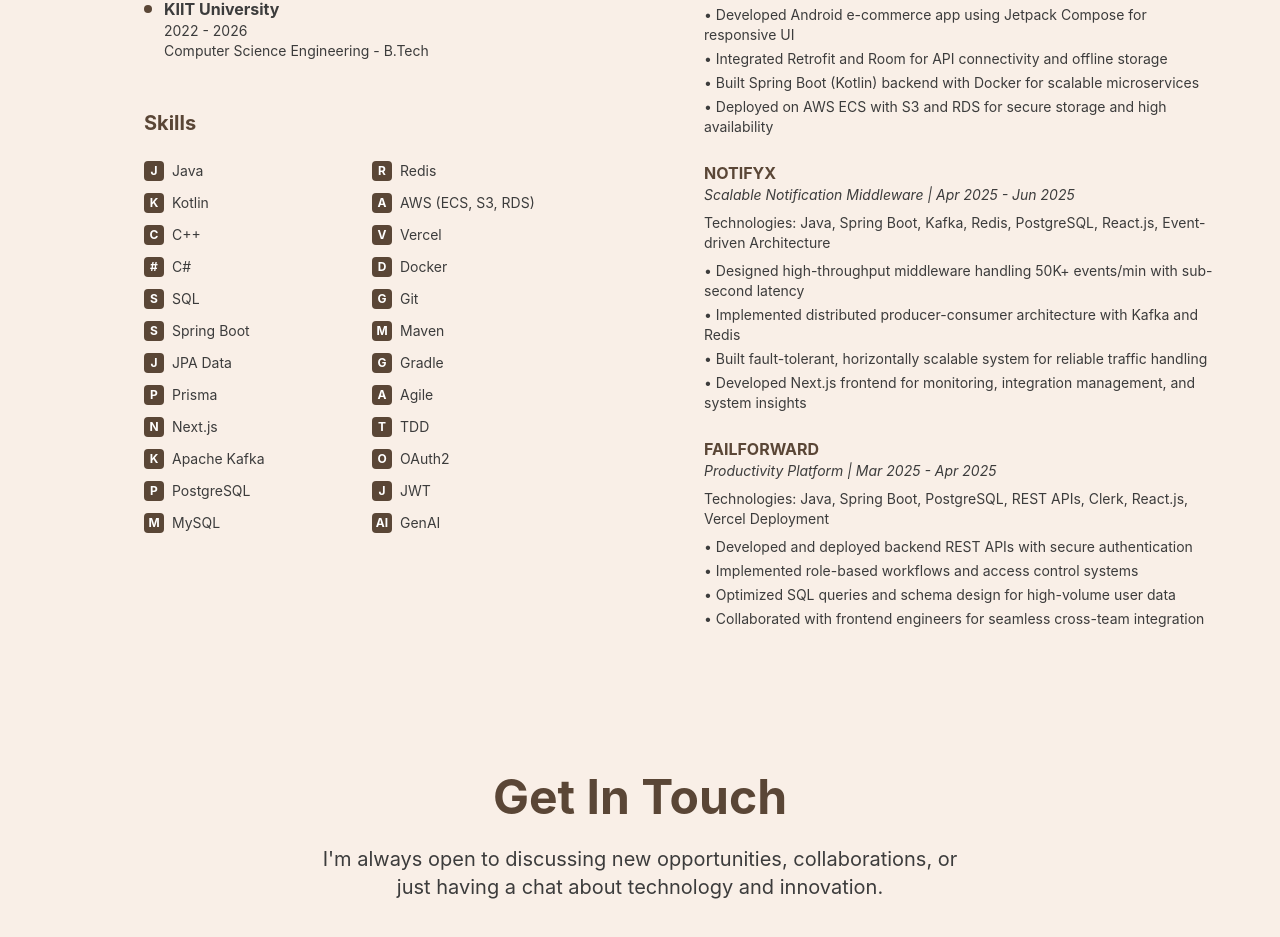
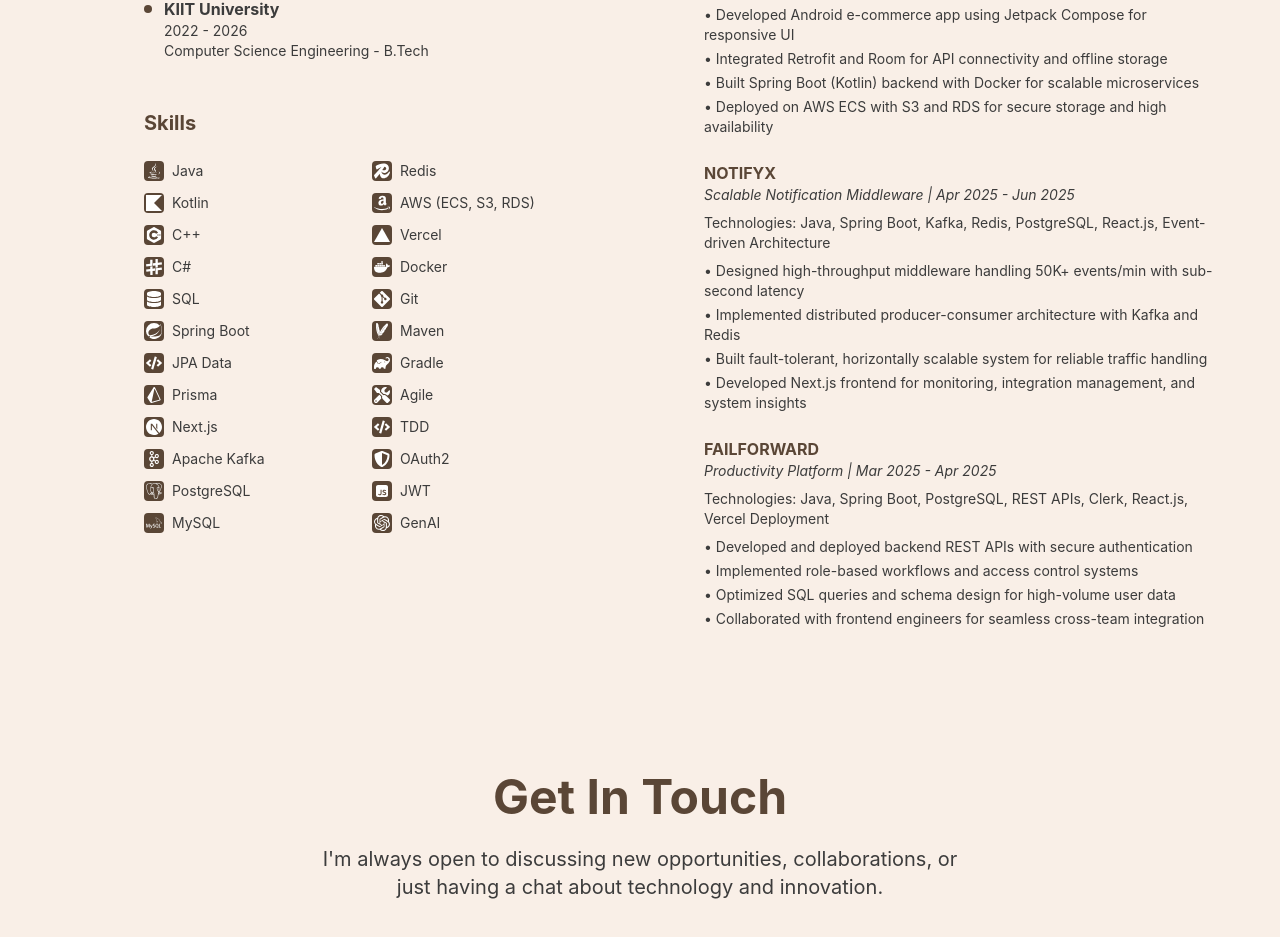
Before and after one commit to shaurya-afk/shaurya-portfolio, a Next.js app: page / in a window 1280 px wide. Shown: the part 1847-2784 px from the top of the page. Built offline with nearby package versions, Linux system fonts and the light colour scheme.

Commit message:
added icons

```diff
--- a/src/components/resume/page.tsx
+++ b/src/components/resume/page.tsx
@@ -2,6 +2,29 @@
 
 import { useEffect } from 'react';
 import { initScrollAnimations } from '@/lib/scrollAnimations';
+import {
+    SiKotlin,
+    SiCplusplus,
+    SiSharp,
+    SiMysql,
+    SiSpring,
+    SiPrisma,
+    SiNextdotjs,
+    SiApachekafka,
+    SiPostgresql,
+    SiRedis,
+    SiAmazon,
+    SiVercel,
+    SiDocker,
+    SiGit,
+    SiApachemaven,
+    SiGradle,
+    SiOpenai,
+    SiReact,
+    SiTypescript
+} from 'react-icons/si';
+import { FaDatabase, FaCode, FaCloud, FaTools, FaShieldAlt, FaJava } from 'react-icons/fa';
+import { RiJavascriptFill } from 'react-icons/ri';
 
 export function ResumePage() {
     useEffect(() => {
@@ -44,51 +67,75 @@
                             {/* Programming Languages & Frameworks */}
                             <div className="space-y-2 sm:space-y-3">
                                 <div className="flex items-center hover-lift smooth-transition">
-                                    <div className="w-4 h-4 sm:w-5 sm:h-5 rounded mr-2 flex items-center justify-center text-xs font-bold hover-glow" style={{backgroundColor: '#5A4636', color: 'white'}}>J</div>
+                                    <div className="w-4 h-4 sm:w-5 sm:h-5 rounded mr-2 flex items-center justify-center text-xs font-bold hover-glow" style={{backgroundColor: '#5A4636', color: 'white'}}>
+                                        <FaJava className="w-3 h-3 sm:w-4 sm:h-4" />
+                                    </div>
                                     <span className="text-xs sm:text-sm" style={{color: '#3C3C3C'}}>Java</span>
                                 </div>
                                 <div className="flex items-center hover-lift smooth-transition">
-                                    <div className="w-4 h-4 sm:w-5 sm:h-5 rounded mr-2 flex items-center justify-center text-xs font-bold" style={{backgroundColor: '#5A4636', color: 'white'}}>K</div>
+                                    <div className="w-4 h-4 sm:w-5 sm:h-5 rounded mr-2 flex items-center justify-center text-xs font-bold" style={{backgroundColor: '#5A4636', color: 'white'}}>
+                                        <SiKotlin className="w-3 h-3 sm:w-4 sm:h-4" />
+                                    </div>
                                     <span className="text-xs sm:text-sm" style={{color: '#3C3C3C'}}>Kotlin</span>
                                 </div>
                                 <div className="flex items-center hover-lift smooth-transition">
-                                    <div className="w-4 h-4 sm:w-5 sm:h-5 rounded mr-2 flex items-center justify-center text-xs font-bold" style={{backgroundColor: '#5A4636', color: 'white'}}>C</div>
+                                    <div className="w-4 h-4 sm:w-5 sm:h-5 rounded mr-2 flex items-center justify-center text-xs font-bold" style={{backgroundColor: '#5A4636', color: 'white'}}>
+                                        <SiCplusplus className="w-3 h-3 sm:w-4 sm:h-4" />
+                                    </div>
                                     <span className="text-xs sm:text-sm" style={{color: '#3C3C3C'}}>C++</span>
                                 </div>
                                 <div className="flex items-center hover-lift smooth-transition">
-                                    <div className="w-4 h-4 sm:w-5 sm:h-5 rounded mr-2 flex items-center justify-center text-xs font-bold" style={{backgroundColor: '#5A4636', color: 'white'}}>#</div>
+                                    <div className="w-4 h-4 sm:w-5 sm:h-5 rounded mr-2 flex items-center justify-center text-xs font-bold" style={{backgroundColor: '#5A4636', color: 'white'}}>
+                                        <SiSharp className="w-3 h-3 sm:w-4 sm:h-4" />
+                                    </div>
                                     <span className="text-xs sm:text-sm" style={{color: '#3C3C3C'}}>C#</span>
                                 </div>
                                 <div className="flex items-center hover-lift smooth-transition">
-                                    <div className="w-4 h-4 sm:w-5 sm:h-5 rounded mr-2 flex items-center justify-center text-xs font-bold" style={{backgroundColor: '#5A4636', color: 'white'}}>S</div>
+                                    <div className="w-4 h-4 sm:w-5 sm:h-5 rounded mr-2 flex items-center justify-center text-xs font-bold" style={{backgroundColor: '#5A4636', color: 'white'}}>
+                                        <FaDatabase className="w-3 h-3 sm:w-4 sm:h-4" />
+                                    </div>
                                     <span className="text-xs sm:text-sm" style={{color: '#3C3C3C'}}>SQL</span>
                                 </div>
                                 <div className="flex items-center hover-lift smooth-transition">
-                                    <div className="w-4 h-4 sm:w-5 sm:h-5 rounded mr-2 flex items-center justify-center text-xs font-bold" style={{backgroundColor: '#5A4636', color: 'white'}}>S</div>
+                                    <div className="w-4 h-4 sm:w-5 sm:h-5 rounded mr-2 flex items-center justify-center text-xs font-bold" style={{backgroundColor: '#5A4636', color: 'white'}}>
+                                        <SiSpring className="w-3 h-3 sm:w-4 sm:h-4" />
+                                    </div>
                                     <span className="text-xs sm:text-sm" style={{color: '#3C3C3C'}}>Spring Boot</span>
                                 </div>
                                 <div className="flex items-center hover-lift smooth-transition">
-                                    <div className="w-4 h-4 sm:w-5 sm:h-5 rounded mr-2 flex items-center justify-center text-xs font-bold" style={{backgroundColor: '#5A4636', color: 'white'}}>J</div>
+                                    <div className="w-4 h-4 sm:w-5 sm:h-5 rounded mr-2 flex items-center justify-center text-xs font-bold" style={{backgroundColor: '#5A4636', color: 'white'}}>
+                                        <FaCode className="w-3 h-3 sm:w-4 sm:h-4" />
+                                    </div>
                                     <span className="text-xs sm:text-sm" style={{color: '#3C3C3C'}}>JPA Data</span>
                                 </div>
                                 <div className="flex items-center hover-lift smooth-transition">
-                                    <div className="w-4 h-4 sm:w-5 sm:h-5 rounded mr-2 flex items-center justify-center text-xs font-bold" style={{backgroundColor: '#5A4636', color: 'white'}}>P</div>
+                                    <div className="w-4 h-4 sm:w-5 sm:h-5 rounded mr-2 flex items-center justify-center text-xs font-bold" style={{backgroundColor: '#5A4636', color: 'white'}}>
+                                        <SiPrisma className="w-3 h-3 sm:w-4 sm:h-4" />
+                                    </div>
                                     <span className="text-xs sm:text-sm" style={{color: '#3C3C3C'}}>Prisma</span>
                                 </div>
                                 <div className="flex items-center hover-lift smooth-transition">
-                                    <div className="w-4 h-4 sm:w-5 sm:h-5 rounded mr-2 flex items-center justify-center text-xs font-bold" style={{backgroundColor: '#5A4636', color: 'white'}}>N</div>
+                                    <div className="w-4 h-4 sm:w-5 sm:h-5 rounded mr-2 flex items-center justify-center text-xs font-bold" style={{backgroundColor: '#5A4636', color: 'white'}}>
+                                        <SiNextdotjs className="w-3 h-3 sm:w-4 sm:h-4" />
+                                    </div>
                                     <span className="text-xs sm:text-sm" style={{color: '#3C3C3C'}}>Next.js</span>
                                 </div>
                                 <div className="flex items-center hover-lift smooth-transition">
-                                    <div className="w-4 h-4 sm:w-5 sm:h-5 rounded mr-2 flex items-center justify-center text-xs font-bold" style={{backgroundColor: '#5A4636', color: 'white'}}>K</div>
+                                    <div className="w-4 h-4 sm:w-5 sm:h-5 rounded mr-2 flex items-center justify-center text-xs font-bold" style={{backgroundColor: '#5A4636', color: 'white'}}>
+                                        <SiApachekafka className="w-3 h-3 sm:w-4 sm:h-4" />
+                                    </div>
                                     <span className="text-xs sm:text-sm" style={{color: '#3C3C3C'}}>Apache Kafka</span>
                                 </div>
                                 <div className="flex items-center hover-lift smooth-transition">
-                                    <div className="w-4 h-4 sm:w-5 sm:h-5 rounded mr-2 flex items-center justify-center text-xs font-bold" style={{backgroundColor: '#5A4636', color: 'white'}}>P</div>
+                                    <div className="w-4 h-4 sm:w-5 sm:h-5 rounded mr-2 flex items-center justify-center text-xs font-bold" style={{backgroundColor: '#5A4636', color: 'white'}}>
+                                        <SiPostgresql className="w-3 h-3 sm:w-4 sm:h-4" />
+                                    </div>
                                     <span className="text-xs sm:text-sm" style={{color: '#3C3C3C'}}>PostgreSQL</span>
                                 </div>
                                 <div className="flex items-center hover-lift smooth-transition">
-                                    <div className="w-4 h-4 sm:w-5 sm:h-5 rounded mr-2 flex items-center justify-center text-xs font-bold" style={{backgroundColor: '#5A4636', color: 'white'}}>M</div>
+                                    <div className="w-4 h-4 sm:w-5 sm:h-5 rounded mr-2 flex items-center justify-center text-xs font-bold" style={{backgroundColor: '#5A4636', color: 'white'}}>
+                                        <SiMysql className="w-3 h-3 sm:w-4 sm:h-4" />
+                                    </div>
                                     <span className="text-xs sm:text-sm" style={{color: '#3C3C3C'}}>MySQL</span>
                                 </div>
                             </div>
@@ -96,51 +143,75 @@
                             {/* Databases, Cloud & Tools */}
                             <div className="space-y-2 sm:space-y-3">
                                 <div className="flex items-center hover-lift smooth-transition">
-                                    <div className="w-4 h-4 sm:w-5 sm:h-5 rounded mr-2 flex items-center justify-center text-xs font-bold" style={{backgroundColor: '#5A4636', color: 'white'}}>R</div>
+                                    <div className="w-4 h-4 sm:w-5 sm:h-5 rounded mr-2 flex items-center justify-center text-xs font-bold" style={{backgroundColor: '#5A4636', color: 'white'}}>
+                                        <SiRedis className="w-3 h-3 sm:w-4 sm:h-4" />
+                                    </div>
                                     <span className="text-xs sm:text-sm" style={{color: '#3C3C3C'}}>Redis</span>
                                 </div>
                                 <div className="flex items-center hover-lift smooth-transition">
-                                    <div className="w-4 h-4 sm:w-5 sm:h-5 rounded mr-2 flex items-center justify-center text-xs font-bold" style={{backgroundColor: '#5A4636', color: 'white'}}>A</div>
+                                    <div className="w-4 h-4 sm:w-5 sm:h-5 rounded mr-2 flex items-center justify-center text-xs font-bold" style={{backgroundColor: '#5A4636', color: 'white'}}>
+                                        <SiAmazon className="w-3 h-3 sm:w-4 sm:h-4" />
+                                    </div>
                                     <span className="text-xs sm:text-sm" style={{color: '#3C3C3C'}}>AWS (ECS, S3, RDS)</span>
                                 </div>
                                 <div className="flex items-center hover-lift smooth-transition">
-                                    <div className="w-4 h-4 sm:w-5 sm:h-5 rounded mr-2 flex items-center justify-center text-xs font-bold" style={{backgroundColor: '#5A4636', color: 'white'}}>V</div>
+                                    <div className="w-4 h-4 sm:w-5 sm:h-5 rounded mr-2 flex items-center justify-center text-xs font-bold" style={{backgroundColor: '#5A4636', color: 'white'}}>
+                                        <SiVercel className="w-3 h-3 sm:w-4 sm:h-4" />
+                                    </div>
                                     <span className="text-xs sm:text-sm" style={{color: '#3C3C3C'}}>Vercel</span>
                                 </div>
                                 <div className="flex items-center hover-lift smooth-transition">
-                                    <div className="w-4 h-4 sm:w-5 sm:h-5 rounded mr-2 flex items-center justify-center text-xs font-bold" style={{backgroundColor: '#5A4636', color: 'white'}}>D</div>
+                                    <div className="w-4 h-4 sm:w-5 sm:h-5 rounded mr-2 flex items-center justify-center text-xs font-bold" style={{backgroundColor: '#5A4636', color: 'white'}}>
+                                        <SiDocker className="w-3 h-3 sm:w-4 sm:h-4" />
+                                    </div>
                                     <span className="text-xs sm:text-sm" style={{color: '#3C3C3C'}}>Docker</span>
                                 </div>
                                 <div className="flex items-center hover-lift smooth-transition">
-                                    <div className="w-4 h-4 sm:w-5 sm:h-5 rounded mr-2 flex items-center justify-center text-xs font-bold" style={{backgroundColor: '#5A4636', color: 'white'}}>G</div>
+                                    <div className="w-4 h-4 sm:w-5 sm:h-5 rounded mr-2 flex items-center justify-center text-xs font-bold" style={{backgroundColor: '#5A4636', color: 'white'}}>
+                                        <SiGit className="w-3 h-3 sm:w-4 sm:h-4" />
+                                    </div>
                                     <span className="text-xs sm:text-sm" style={{color: '#3C3C3C'}}>Git</span>
                                 </div>
                                 <div className="flex items-center hover-lift smooth-transition">
-                                    <div className="w-4 h-4 sm:w-5 sm:h-5 rounded mr-2 flex items-center justify-center text-xs font-bold" style={{backgroundColor: '#5A4636', color: 'white'}}>M</div>
+                                    <div className="w-4 h-4 sm:w-5 sm:h-5 rounded mr-2 flex items-center justify-center text-xs font-bold" style={{backgroundColor: '#5A4636', color: 'white'}}>
+                                        <SiApachemaven className="w-3 h-3 sm:w-4 sm:h-4" />
+                                    </div>
                                     <span className="text-xs sm:text-sm" style={{color: '#3C3C3C'}}>Maven</span>
                                 </div>
                                 <div className="flex items-center hover-lift smooth-transition">
-                                    <div className="w-4 h-4 sm:w-5 sm:h-5 rounded mr-2 flex items-center justify-center text-xs font-bold" style={{backgroundColor: '#5A4636', color: 'white'}}>G</div>
+                                    <div className="w-4 h-4 sm:w-5 sm:h-5 rounded mr-2 flex items-center justify-center text-xs font-bold" style={{backgroundColor: '#5A4636', color: 'white'}}>
+                                        <SiGradle className="w-3 h-3 sm:w-4 sm:h-4" />
+                                    </div>
                                     <span className="text-xs sm:text-sm" style={{color: '#3C3C3C'}}>Gradle</span>
                                 </div>
                                 <div className="flex items-center hover-lift smooth-transition">
-                                    <div className="w-4 h-4 sm:w-5 sm:h-5 rounded mr-2 flex items-center justify-center text-xs font-bold" style={{backgroundColor: '#5A4636', color: 'white'}}>A</div>
+                                    <div className="w-4 h-4 sm:w-5 sm:h-5 rounded mr-2 flex items-center justify-center text-xs font-bold" style={{backgroundColor: '#5A4636', color: 'white'}}>
+                                        <FaTools className="w-3 h-3 sm:w-4 sm:h-4" />
+                                    </div>
                                     <span className="text-xs sm:text-sm" style={{color: '#3C3C3C'}}>Agile</span>
                                 </div>
                                 <div className="flex items-center hover-lift smooth-transition">
-                                    <div className="w-4 h-4 sm:w-5 sm:h-5 rounded mr-2 flex items-center justify-center text-xs font-bold" style={{backgroundColor: '#5A4636', color: 'white'}}>T</div>
+                                    <div className="w-4 h-4 sm:w-5 sm:h-5 rounded mr-2 flex items-center justify-center text-xs font-bold" style={{backgroundColor: '#5A4636', color: 'white'}}>
+                                        <FaCode className="w-3 h-3 sm:w-4 sm:h-4" />
+                                    </div>
                                     <span className="text-xs sm:text-sm" style={{color: '#3C3C3C'}}>TDD</span>
                                 </div>
                                 <div className="flex items-center hover-lift smooth-transition">
-                                    <div className="w-4 h-4 sm:w-5 sm:h-5 rounded mr-2 flex items-center justify-center text-xs font-bold" style={{backgroundColor: '#5A4636', color: 'white'}}>O</div>
+                                    <div className="w-4 h-4 sm:w-5 sm:h-5 rounded mr-2 flex items-center justify-center text-xs font-bold" style={{backgroundColor: '#5A4636', color: 'white'}}>
+                                        <FaShieldAlt className="w-3 h-3 sm:w-4 sm:h-4" />
+                                    </div>
                                     <span className="text-xs sm:text-sm" style={{color: '#3C3C3C'}}>OAuth2</span>
                                 </div>
                                 <div className="flex items-center hover-lift smooth-transition">
-                                    <div className="w-4 h-4 sm:w-5 sm:h-5 rounded mr-2 flex items-center justify-center text-xs font-bold" style={{backgroundColor: '#5A4636', color: 'white'}}>J</div>
+                                    <div className="w-4 h-4 sm:w-5 sm:h-5 rounded mr-2 flex items-center justify-center text-xs font-bold" style={{backgroundColor: '#5A4636', color: 'white'}}>
+                                        <RiJavascriptFill className="w-3 h-3 sm:w-4 sm:h-4" />
+                                    </div>
                                     <span className="text-xs sm:text-sm" style={{color: '#3C3C3C'}}>JWT</span>
                                 </div>
                                 <div className="flex items-center hover-lift smooth-transition">
-                                    <div className="w-4 h-4 sm:w-5 sm:h-5 rounded mr-2 flex items-center justify-center text-xs font-bold" style={{backgroundColor: '#5A4636', color: 'white'}}>AI</div>
+                                    <div className="w-4 h-4 sm:w-5 sm:h-5 rounded mr-2 flex items-center justify-center text-xs font-bold" style={{backgroundColor: '#5A4636', color: 'white'}}>
+                                        <SiOpenai className="w-3 h-3 sm:w-4 sm:h-4" />
+                                    </div>
                                     <span className="text-xs sm:text-sm" style={{color: '#3C3C3C'}}>GenAI</span>
                                 </div>
                             </div>
```
